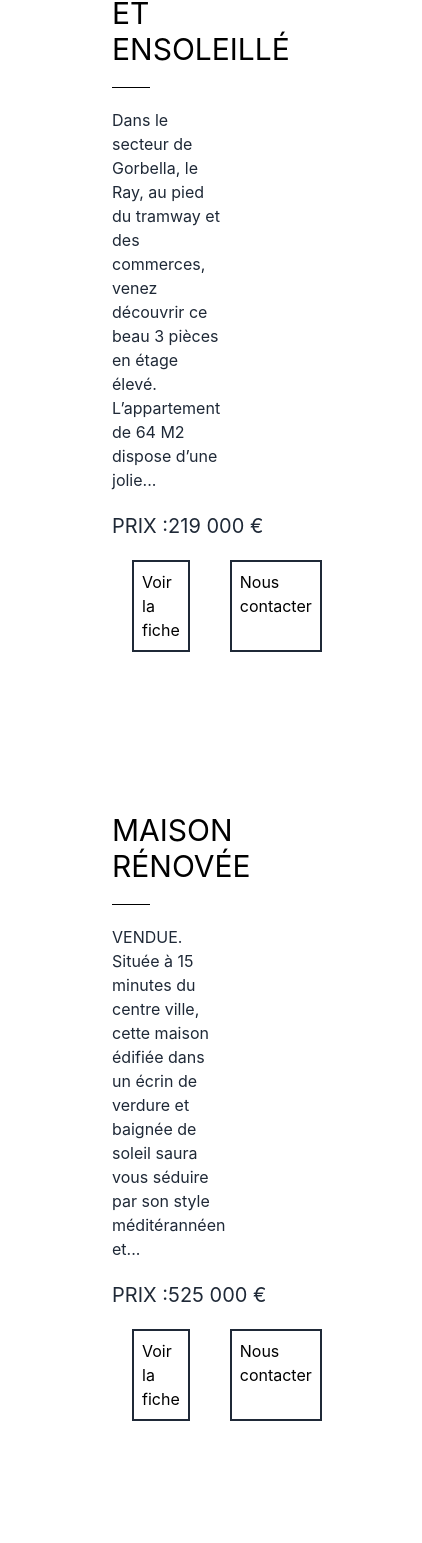
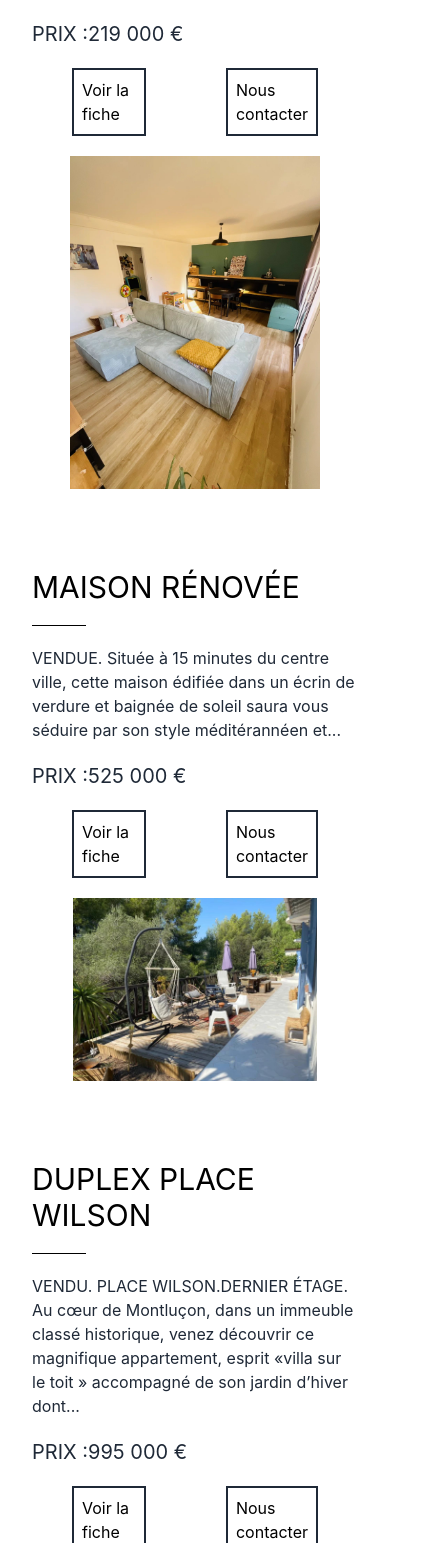
Before and after one commit to 0xMelvyn/estate, a Next.js app: page /ventes in a window 390 px wide. Shown: the part 454-1997 px from the top of the page, 422 px wide, since content can reach past the window. Built offline with nearby package versions, Linux system fonts and the light colour scheme.

Commit message:
Third commit

```diff
--- a/pages/ventes.js
+++ b/pages/ventes.js
@@ -9,81 +9,83 @@ const ventes = () => {
       <div>
         <main className='bg-white px-8'>
 
-        <section className='my-40 flex'>
-            <div className='flex justify-around'>
-                <div className='px-20'>
-                    <h1 className='w-1/3 text-3xl mb-5 tracking-1'>BEAU 3 PIÈCES LUMINEUX ET ENSOLEILLÉ</h1>
+        <section className='my-10 lg:my-40 flex'>
+            <div className='flex flex-col lg:flex-row'>
+                <div className='lg:px-20'>
+                    <h1 className='w-full lg:w-1/3 text-3xl mb-5 justify-around'>BEAU 3 PIÈCES LUMINEUX ET ENSOLEILLÉ</h1>
                     <hr className='border-black w-1/6' />
-                    <p className='w-1/2 my-5 text-gray-800'>
+                    <p className='lg:w-1/2 my-5 text-gray-800'>
                     Dans le secteur de Gorbella, le Ray, au pied du tramway et des commerces, venez découvrir ce beau 3 pièces en étage élevé. L’appartement de 64 M2 dispose d’une jolie...
                     </p>
                     <h2 className='my-5 text-xl text-gray-800'>PRIX :219 000 €</h2>
-                    <div className='flex'>
-                        <p className='mx-5 border-2 p-2 border-gray-800'>Voir la fiche</p>
-                        <p className='mx-5 border-2 p-2 border-gray-800'>Nous contacter</p>
+                    <div className='flex justify-around lg:justify-start'>
+                        <p className='mx-10 lg:mx-5 border-2 p-2 border-gray-800'>Voir la fiche</p>
+                        <p className='mx-10 lg:mx-5 border-2 p-2 border-gray-800'>Nous contacter</p>
                     </div>
                 </div>
-                <div className='w-3/4 flex mx-auto'>
+                <div className='pt-5 lg:pt-0 lg:w-3/4 flex mx-auto'>
                     <Image className='object-contain' src={app1} width={250} height={250}/>
                 </div>
             </div>
         </section>
 
-        <section className='my-40 flex'>
-            <div className='flex justify-around'>
-                <div className='px-20'>
-                    <h1 className='w-1/3 text-3xl mb-5'>MAISON RÉNOVÉE</h1>
+        <section className='my-20 lg:my-40 flex'>
+            <div className='flex flex-col lg:flex-row justify-around'>
+                <div className='lg:px-20'>
+                    <h1 className='w-full lg:w-1/3 text-3xl mb-5'>MAISON RÉNOVÉE</h1>
                     <hr className='border-black w-1/6' />
-                    <p className='w-1/2 my-5 text-gray-800'>
+                    <p className='lg:w-1/2 my-5 text-gray-800'>
                     VENDUE. Située à 15 minutes du centre ville, cette maison édifiée dans un écrin de verdure et baignée de soleil saura vous séduire par son style méditérannéen et...
                     </p>
                     <h2 className='my-5 text-xl text-gray-800'>PRIX :525 000 €</h2>
-                    <div className='flex'>
-                        <p className='mx-5 border-2 p-2 border-gray-800'>Voir la fiche</p>
-                        <p className='mx-5 border-2 p-2 border-gray-800'>Nous contacter</p>
+                    <div className='flex justify-around lg:justify-start'>
+                        <p className=' mx-10 lg:mx-5 border-2 p-2 border-gray-800'>Voir la fiche</p>
+                        <p className='mx-10 lg:mx-5 border-2 p-2 border-gray-800'>Nous contacter</p>
                     </div>
                 </div>
-                <div className=' w-3/4 flex mx-auto'>
+                <div className='pt-5 lg:pt-0 w-3/4 flex mx-auto'>
                     <Image className='object-contain' src={app2} width={500} height={500}/>
                 </div>
             </div>
         </section>
 
-        <section className='my-40 flex'>
-            <div className='flex justify-around'>
-                <div className='px-20'>
-                    <h1 className='w-1/3 text-3xl mb-5'>DUPLEX PLACE WILSON</h1>
+        <section className='my-20 lg:my-40 flex'>
+            <div className='flex flex-col lg:flex-row justify-around'>
+                <div className='lg:px-20'>
+                    <h1 className='w-full lg:w-1/3 text-3xl mb-5'>DUPLEX PLACE WILSON</h1>
                     <hr className='border-black w-1/6' />
-                    <p className='w-1/2 my-5 text-gray-800'>
+                    <p className='lg:w-1/2 my-5 text-gray-800'>
                     VENDU. PLACE WILSON.DERNIER ÉTAGE. Au cœur de Montluçon, dans un immeuble classé historique, venez découvrir ce magnifique appartement, esprit «villa sur le toit » accompagné de son jardin d’hiver dont...
                     </p>
                     <h2 className='my-5 text-xl text-gray-800'>PRIX :995 000 €</h2>
-                    <div className='flex'>
-                        <p className='mx-5 border-2 p-2 border-gray-800'>Voir la fiche</p>
-                        <p className='mx-5 border-2 p-2 border-gray-800'>Nous contacter</p>
+                    <div className='flex justify-around lg:justify-start'>
+                        <p className='mx-10 lg:mx-5 border-2 p-2 border-gray-800'>Voir la fiche</p>
+                        <p className='mx-10 lg:mx-5 border-2 p-2 border-gray-800'>Nous contacter</p>
                     </div>
                 </div>
-                <div className=' w-3/4 flex mx-auto'>
+                <div className='pt-5 lg:pt-0 w-3/4 flex mx-auto'>
                     <Image className='object-contain' src={app3} width={500} height={500}/>
                 </div>
             </div>
         </section>
 
-        <section className='my-40 flex'>
-            <div className='px-20'>
-                <h1 className='w-1/3 text-3xl mb-5'> 3 PIÈCES ÉSPRIT MAISON ET SA VUE PANORAMIQUE</h1>
+        <section className='my-20 lg:my-40 flex'>
+            <div className='flex flex-col lg:flex-row justify-around'>
+                <div className='lg:px-20'>
+                <h1 className='w-full lg:w-1/3 text-3xl mb-5'>3 PIÈCES ÉSPRIT MAISON ET SA VUE PANORAMIQUE</h1>
                 <hr className='border-black w-1/6' />
-                <p className='w-1/2 my-5 text-gray-800'>
-                VENDU Situé dans un écrin de verdure et au calme complet, venez découvrir notre 3 pièces et sa magnifique vue dégagée sur la ville et la mer . L’appartement dispose...
-                </p>
-                <h2 className='my-5 text-xl text-gray-800'>PRIX :228 000 €</h2>
-                <div className='flex'>
-                    <p className='mx-5 border-2 p-2 border-gray-800'>Voir la fiche</p>
-                    <p className='mx-5 border-2 p-2 border-gray-800'>Nous contacter</p>
+                    <p className='lg:w-1/2 my-5 text-gray-800'>
+                    VENDU Situé dans un écrin de verdure et au calme complet, venez découvrir notre 3 pièces et sa magnifique vue dégagée sur la ville et la mer . L’appartement dispose...
+                    </p>
+                    <h2 className='my-5 text-xl text-gray-800'>PRIX :228 000 €</h2>
+                    <div className='flex justify-around lg:justify-start'>
+                        <p className='mx-10 lg:mx-5 border-2 p-2 border-gray-800'>Voir la fiche</p>
+                        <p className='mx-10 lg:mx-5 border-2 p-2 border-gray-800'>Nous contacter</p>
+                    </div>
                 </div>
-            </div>
-            <div className='w-3/4 flex mx-auto'>
-                <Image className='object-contain' src={app4} width={500} height={500}/>
+                <div className='pt-5 lg:pt-0 w-3/4 flex mx-auto'>
+                    <Image className='object-contain' src={app4} width={500} height={500}/>
+                </div>
             </div>
         </section>
 
```
Also changed, not shown: pages/location.js (+42 -40 lines).
